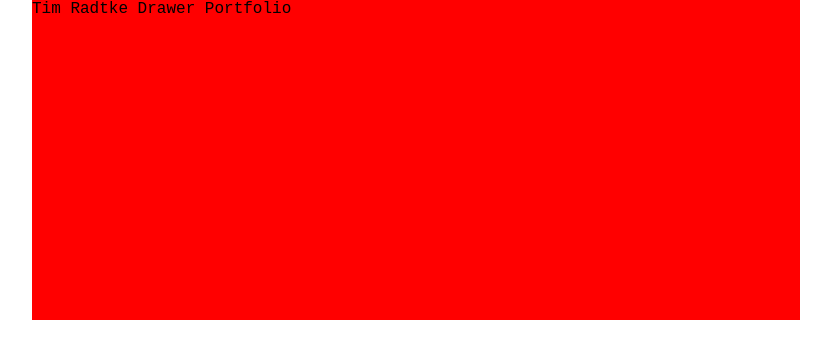
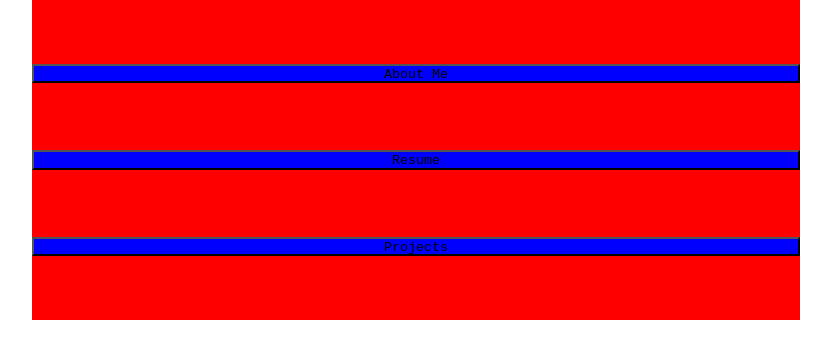
Before and after one commit to timotah/portfolio, a website with bundled scripts: page public/index.html in a window 1280 px wide. Shown: the whole page, without its empty margins (224-1055 px from the left). Built offline with nearby package versions, Linux system fonts and the light colour scheme.

Commit message:
added buttons proper

```diff
--- a/public/index.html
+++ b/public/index.html
@@ -5,7 +5,7 @@
         <meta name="viewport" content="width=device-width, initial-scale=1.0" />
         <title>Document</title>
         <link rel="stylesheet" href="/global.css" />
-        <script src="./index.js" type="module"></script>
+        <script src="/index.js" type="module"></script>
     </head>
     <body id="router-outlet" class="grid">
         <!-- could be the beginning transition? -->
--- a/public/index.js
+++ b/public/index.js
@@ -16,6 +16,8 @@ import Resume from "./pages/resume/resume.js";
 import Contact from "./pages/contact/contact.js";
 export default class App {
     constructor() {
+        // Start routing
+
         const routes = [
             { path: "/", component: Home },
             { path: "/projects", component: Projects },
@@ -23,10 +25,10 @@ export default class App {
             { path: "/contactme", component: Contact },
         ];
 
+        const router = new Router(routes);
+        router.appendInstance(router);
+
         console.log("App is up and running!");
-
-        // Start routing
-        const router = new Router(routes);
 
         // need to bind for the browsers forward and back buttons
         // window.addEventListener("popstate", () => {
--- a/public/js/DefaultClass.js
+++ b/public/js/DefaultClass.js
@@ -1,4 +1,5 @@
 "use strict";
+import Router from "/router.js";
 
 export default class DefaultClass {
     constructor(page) {
@@ -83,4 +84,9 @@ export default class DefaultClass {
             return [mouseX, mouseY];
         }
     }
+
+    navigateTo(urlSegs) {
+        const router = new Router();
+        router.navigateTo(urlSegs);
+    }
 }
--- a/public/pages/home/home.css
+++ b/public/pages/home/home.css
@@ -48,11 +48,18 @@ footer {
     cursor: grab;
     /* prevents text, etc... from inside being highlighted */
     user-select: none;
+    display: flex;
+    flex-direction: column;
+    justify-content: space-between;
+    padding-block: 5%;
 }
 
-.box:focus {
-    cursor: grabbing;
+.folder {
+    width: 100%;
+    height: 10%;
+    background-color: blue;
 }
+
 /*
 .grid {
     display: grid;
--- a/public/pages/home/home.html
+++ b/public/pages/home/home.html
@@ -1,44 +1,9 @@
-<!-- <header class="console-header">
-    <div>
-        <div style="display: inline-block">
-            timradtke@Tims-resume-online (main) &gt;
-        </div>
-        <div style="width: auto; display: inline-block">
-            <div class="typed">Tim Radtke</div>
-        </div>
+<script type="module" src="/pages/home.js"></script>
 
-        <article class="description">
-            <br />
-            Lorem ipsum dolor sit amet consectetur adipisicing elit. Sint,
-            fugiat, iusto eos, voluptates harum ea id et eum quis repellat
-            veritatis temporibus minus! Ut numquam deleniti facere vel ea, quae
-            animi! Cumque, voluptatibus distinctio rem quisquam fugit temporibus
-            itaque quia eaque reiciendis, excepturi tempore sunt et ex velit
-            quibusdam beatae?
-        </article>
+<main>
+    <div id="file-cabinet" class="box">
+        <button class="folder" onclick="Home.hello()">About Me</button>
+        <button class="folder">Resume</button>
+        <button class="folder">Projects</button>
     </div>
-</header>
-<main class="button-group">
-    <button id="resume" class="button resume" page>
-        Resume
-        <div id="pdf" class="inner-button" style="left: 10%">Download PDF</div>
-        <div id="docx" class="inner-button" style="right: 10%">
-            Download .docx
-        </div>
-    </button>
-    <button id="projects" class="button" page>Projects</button>
-    <button id="contactme" class="button" page>Contact Me</button>
 </main>
-<footer class="socials">
-    <a target="_blank" href="https://github.com/timradtke22"
-        ><i class="fa-brands fa-github-square"></i
-    ></a>
-    <a target="_blank" href="https://twitter.com/TradLUC23"
-        ><i class="fa-brands fa-square-x-twitter"></i
-    ></a>
-    <i class="fa-brands fa-instagram-square"></i>
-</footer>
-<script type="module" src="./home.js"></script> -->
-<main>
-    <div id="file-cabinet" class="box">Tim Radtke Drawer Portfolio</div>
-</main>
--- a/public/pages/home/home.js
+++ b/public/pages/home/home.js
@@ -1,9 +1,10 @@
 "use strict";
 import DefaultClass from "/js/defaultClass.js";
+
 export default class Home extends DefaultClass {
-    constructor() {
+    constructor(routerInstance) {
         super("home");
-        console.log("Home is up and running!");
+        this.router = routerInstance;
         this.fileCabinet();
     }
 
@@ -11,4 +12,9 @@ export default class Home extends DefaultClass {
         const fileCabinet = document.getElementById("file-cabinet");
         this.moveElement(fileCabinet, 0, 0);
     }
+
+    hello() {
+        console.log(this.router);
+        this.router.navigateTo("/projects");
+    }
 }
--- a/public/pages/projects/projects.js
+++ b/public/pages/projects/projects.js
@@ -1,6 +1,6 @@
 "use strict";
 import DefaultClass from "/js/defaultClass.js";
-export default class Project extends DefaultClass {
+export default class Projects extends DefaultClass {
     constructor() {
         super("projects");
         console.log("Projects is up and running!");
--- a/public/router.js
+++ b/public/router.js
@@ -10,15 +10,21 @@
 // I am making an SPA, while this is not SEO
 export default class Router {
     constructor(routes) {
+        this.routerInstance;
+        // delete routes[0];
+
         this.routes = routes;
-        this.urlSegs = this.segmentURL(this._getCurrentUrl());
         this._initRoute();
         this.routerOutlet = document.getElementById("router-outlet");
     }
 
+    appendInstance(router) {
+        this.routerInstance = router;
+    }
+
     // in future when needed will tackle the ability to have suburls
 
-    _getCurrentUrl() {
+    get currentUrl() {
         return window.location.pathname;
     }
 
@@ -28,16 +34,15 @@ export default class Router {
      */
     _initRoute() {
         // creates an array of the path segments'
-        const URL = window.location.pathname;
-        this.navigateTo(this.urlSegs);
+        this.navigateTo(this.currentUrl);
     }
 
     _matchUrlToRoute(urlSegs) {
         const matchedRoute = this.routes.find((route) => {
             const routePathSegs = this.segmentURL(route.path);
-
             // ensure that the url segs and the route path segs are equal
             return routePathSegs.every((routePathSeg, i) => {
+                console.log(routePathSeg, urlSegs[i]);
                 return routePathSeg === urlSegs[i];
             });
         });
@@ -48,8 +53,6 @@ export default class Router {
     _loadRoute(urlSegs) {
         const matchedRoute = this._matchUrlToRoute(urlSegs);
 
-        console.log(matchedRoute);
-
         if (!matchedRoute) {
             throw new Error("no route found");
             return;
@@ -57,7 +60,8 @@ export default class Router {
         this._loadPage(matchedRoute.component);
     }
 
-    navigateTo(urlSegs) {
+    navigateTo(url) {
+        const urlSegs = this.segmentURL(url);
         window.history.pushState({}, "", urlSegs);
         this._loadRoute(urlSegs);
     }
@@ -75,10 +79,10 @@ export default class Router {
     // activate the class, load in the HTML, and start it up
     async _loadPage(Component) {
         // LOAD IN HTML
-        const pageName = Component.name.toLowerCase();
-        console.log(pageName);
-        const htmlUrl = `./pages/${pageName}/${pageName}.html`;
-        const cssUrl = `./pages/${pageName}/${pageName}.css`;
+        const pageName = Component.name;
+        const pageNameLower = Component.name.toLowerCase();
+        const htmlUrl = `./pages/${pageNameLower}/${pageNameLower}.html`;
+        const cssUrl = `./pages/${pageNameLower}/${pageNameLower}.css`;
 
         // get HTML and load
         const contentHTML = await fetch(htmlUrl)
@@ -97,7 +101,7 @@ export default class Router {
 
         head.appendChild(link);
 
-        // START UP CLASS
-        new Component();
+        // START UP CLASS - can call functions in onclick from window component
+        window[pageName] = new Component(this.routerInstance);
     }
 }
```
